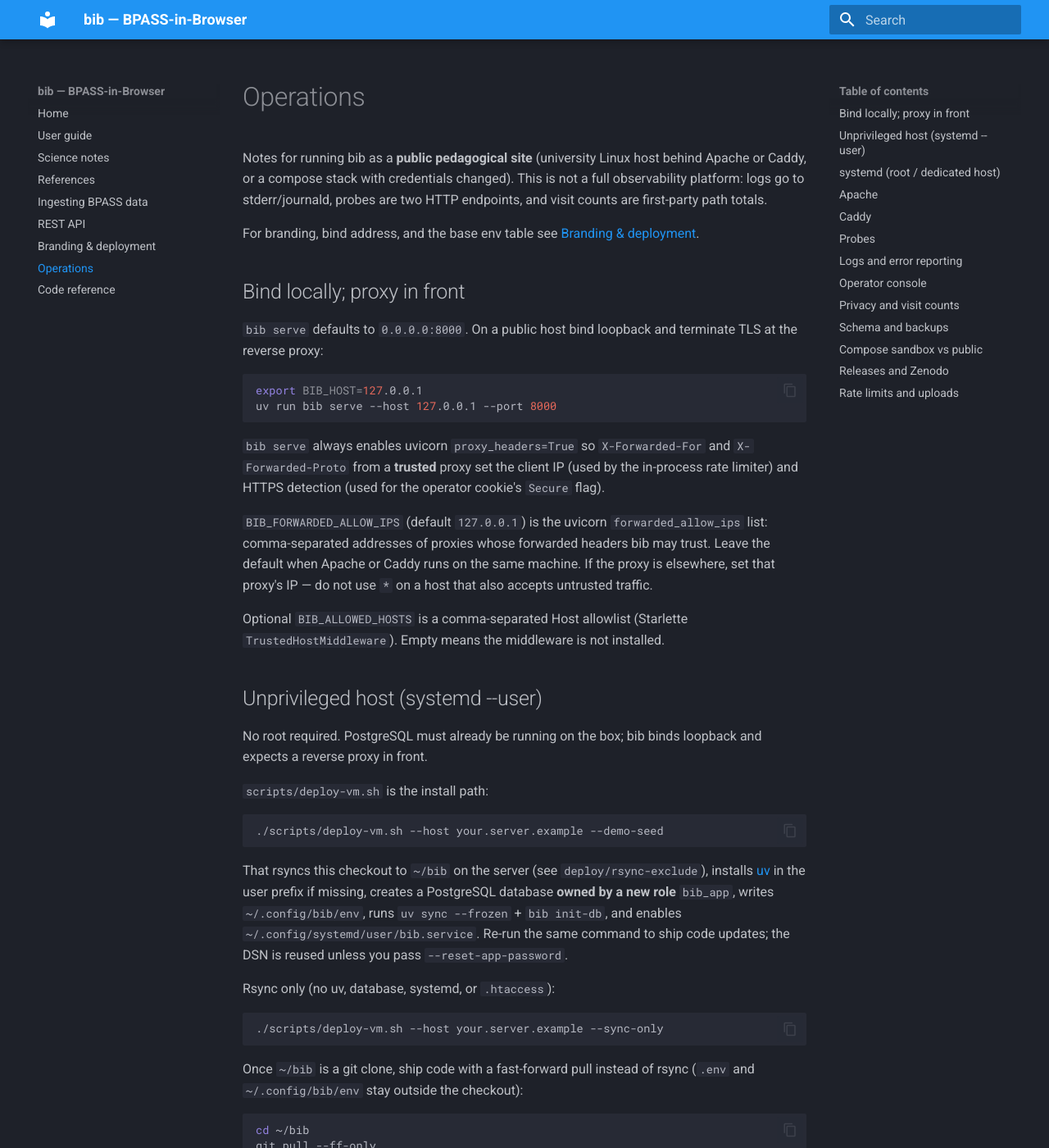
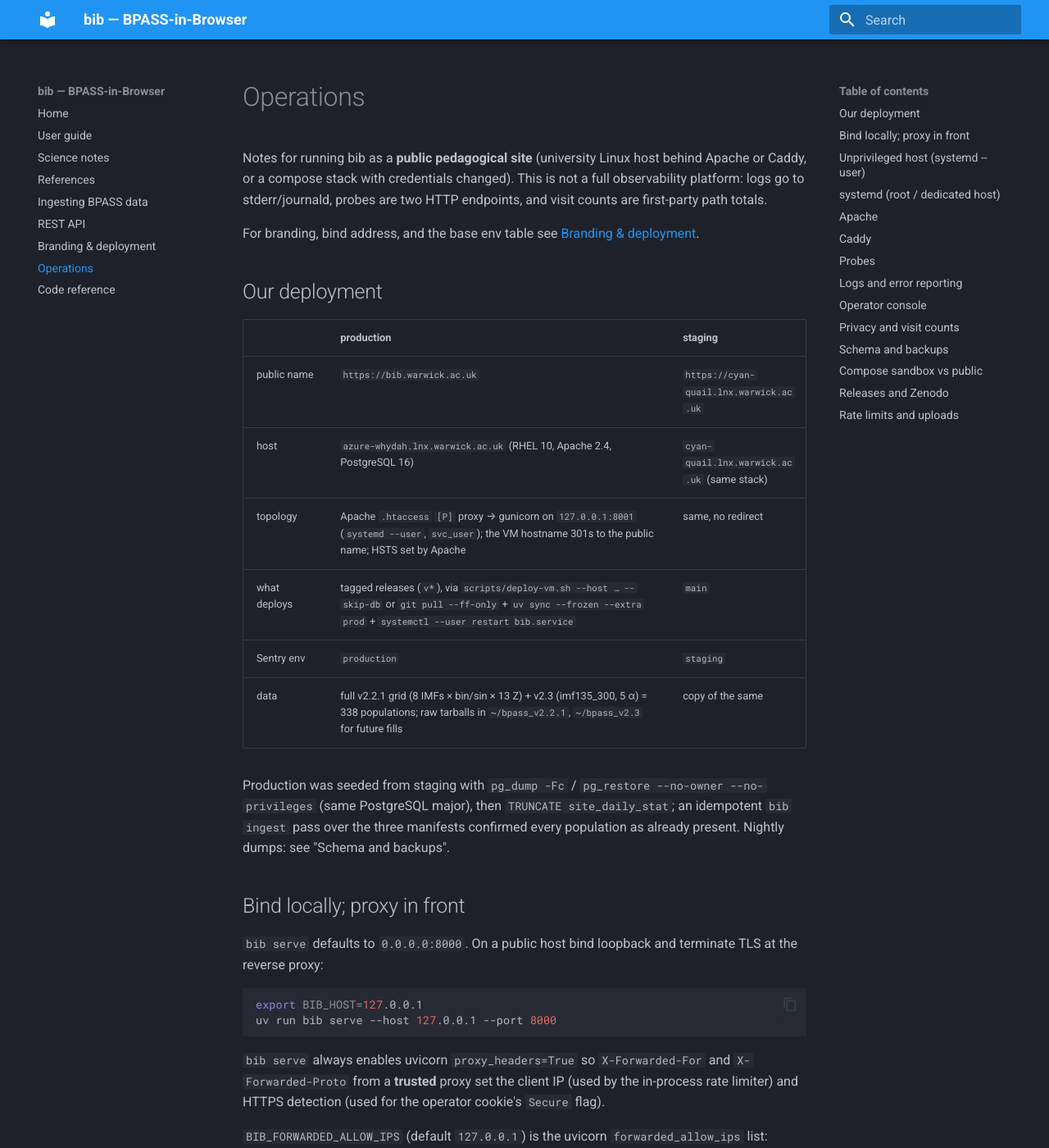
Before and after one commit to Lyalpha/bib, an MkDocs documentation site: the page built from docs/operations.md, in a window 1280 px wide and 1400 px high. Shown: the whole window at 82% size. Built offline with MkDocs 1.6.1 and Material for MkDocs 9.7.7, drawn with Linux system fonts in a browser that asks for light colours.

Commit message:
Make https://bib.warwick.ac.uk the canonical public instance
CITATION.cff url, README and docs index point at the public instance;
notebooks default BIB_API to it (override still honoured); api.md notes
the localhost examples map onto it. operations.md records the real
production/staging topology. Release placeholder guard no longer looks
for <final domain>.

Co-authored-by: Cursor <cursoragent@cursor.com>

```diff
--- a/docs/operations.md
+++ b/docs/operations.md
@@ -7,6 +7,23 @@ HTTP endpoints, and visit counts are first-party path totals.
 
 For branding, bind address, and the base env table see
 [Branding & deployment](deployment.md).
+
+## Our deployment
+
+| | production | staging |
+|---|---|---|
+| public name | `https://bib.warwick.ac.uk` | `https://cyan-quail.lnx.warwick.ac.uk` |
+| host | `azure-whydah.lnx.warwick.ac.uk` (RHEL 10, Apache 2.4, PostgreSQL 16) | `cyan-quail.lnx.warwick.ac.uk` (same stack) |
+| topology | Apache `.htaccess` `[P]` proxy → gunicorn on `127.0.0.1:8001` (`systemd --user`, `svc_user`); the VM hostname 301s to the public name; HSTS set by Apache | same, no redirect |
+| what deploys | tagged releases (`v*`), via `scripts/deploy-vm.sh --host … --skip-db` or `git pull --ff-only` + `uv sync --frozen --extra prod` + `systemctl --user restart bib.service` | `main` |
+| Sentry env | `production` | `staging` |
+| data | full v2.2.1 grid (8 IMFs × bin/sin × 13 Z) + v2.3 (imf135_300, 5 α) = 338 populations; raw tarballs in `~/bpass_v2.2.1`, `~/bpass_v2.3` for future fills | copy of the same |
+
+Production was seeded from staging with `pg_dump -Fc` / `pg_restore
+--no-owner --no-privileges` (same PostgreSQL major), then `TRUNCATE
+site_daily_stat`; an idempotent `bib ingest` pass over the three manifests
+confirmed every population as already present. Nightly dumps: see
+"Schema and backups".
 
 ## Bind locally; proxy in front
 
```
Also changed, not shown: README.md (+5 -0 lines), docs/api.md (+2 -0 lines), docs/index.md (+4 -0 lines), 5 other files.
